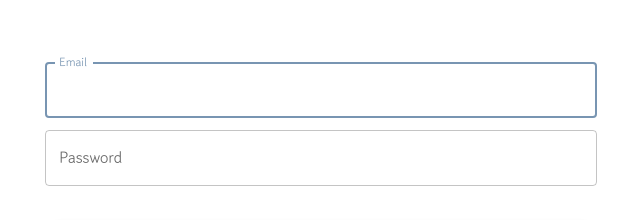
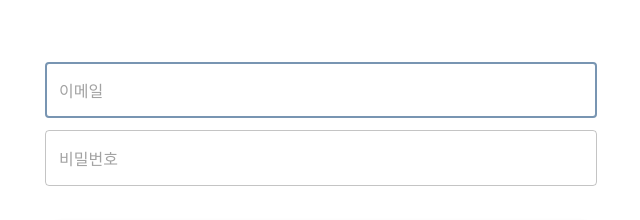
Before and after one commit to ohseungo/rwitter-sns-frontend, a React (Create React App) app: page /#/ in a window 1280 px wide. Shown: the part 274-494 px from the top of the page, without its empty margins (319-959 px from the left). Built offline with nearby package versions, Linux system fonts and the light colour scheme.

Commit message:
feat : 일부 텍스트 변경

```diff
--- a/src/components/common/Header.tsx
+++ b/src/components/common/Header.tsx
@@ -8,7 +8,7 @@ const Header = ({ setLoggedIn }: { setLoggedIn: Function }) => {
     <HeaderRoot color="transparent" position="sticky" elevation={0}>
       <Toolbar>
         <LogoLink to="/">
-          <LogoText variant="h6">Rwitter</LogoText>
+          <LogoText variant="h6">에센에스</LogoText>
         </LogoLink>
         <Link to="/profile">
           <ProfileButton />
--- a/src/components/common/ProfileButton.tsx
+++ b/src/components/common/ProfileButton.tsx
@@ -1,7 +1,7 @@
 import Button from "@mui/material/Button";
 
 const ProfileButton = () => {
-  return <Button color="inherit">Profile</Button>;
+  return <Button color="inherit">프로필</Button>;
 };
 
 export default ProfileButton;
--- a/src/pages/auth/Login.tsx
+++ b/src/pages/auth/Login.tsx
@@ -34,7 +34,7 @@ const LoginPage = ({ setLoggedIn }: { setLoggedIn: Function }) => {
         <Form onSubmit={handleSubmit}>
           <InputField
             id="email-input"
-            label="Email"
+            placeholder="이메일"
             type="email"
             value={email}
             onChange={onChangeEmail}
@@ -44,7 +44,7 @@ const LoginPage = ({ setLoggedIn }: { setLoggedIn: Function }) => {
           />
           <InputField
             id="password-input"
-            label="Password"
+            placeholder="비밀번호"
             type="password"
             variant="outlined"
             value={password}
```
